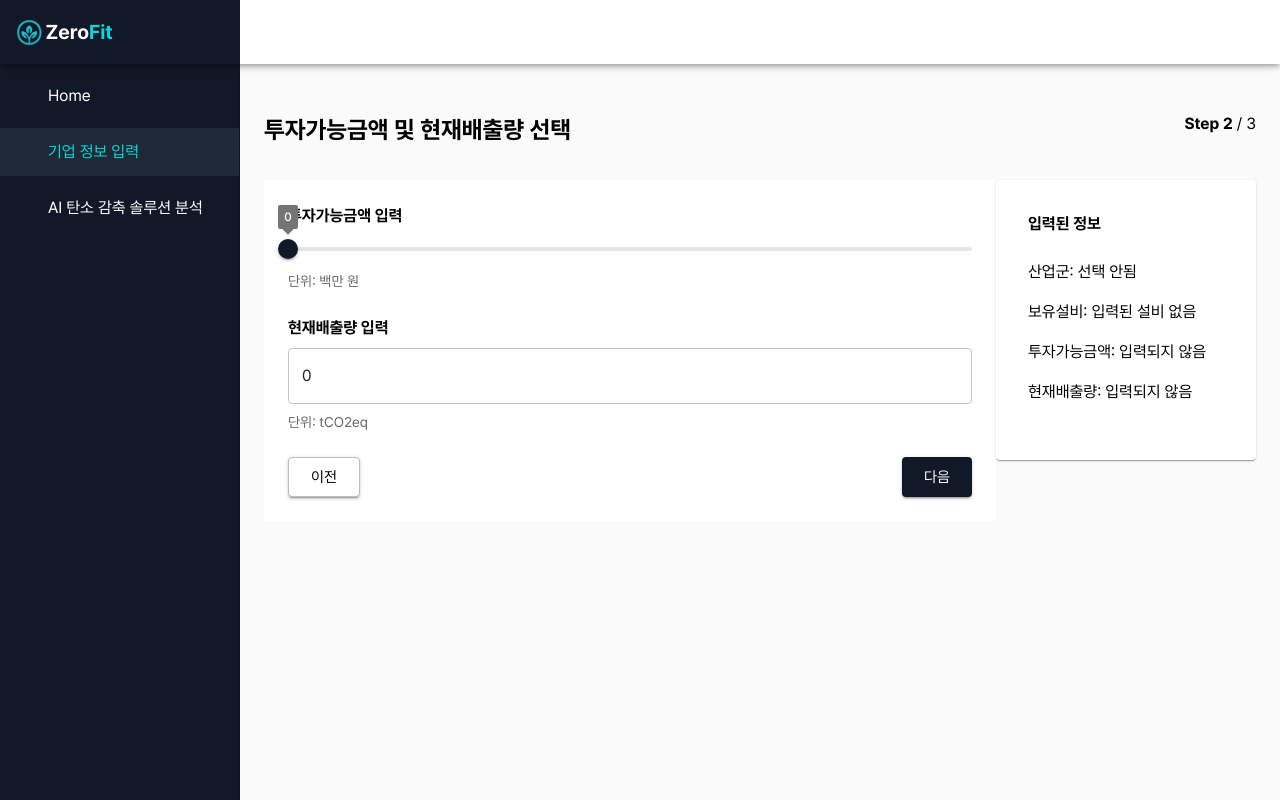
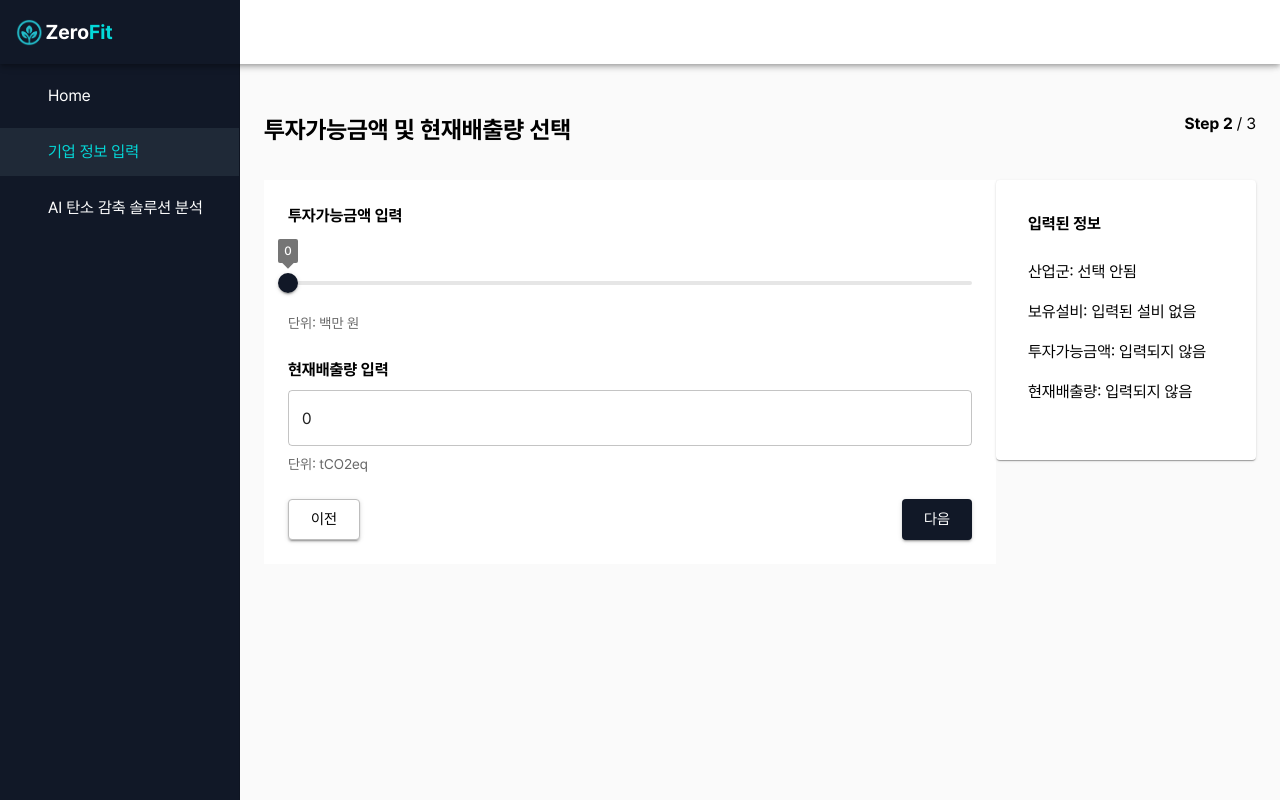
Before and after one commit to 2025-KGU-Capstone-Design/zerofit_frontend, a React (Vite) app: page /company-info/step2 in a window 1280 px wide. Built offline with nearby package versions, Linux system fonts and the light colour scheme; some icons are missing.

Commit message:
style: 슬라이더와 텍스트 사이 간격 조정

```diff
--- a/src/ui/pages/companyInputPage/common/BaseSliderInput.tsx
+++ b/src/ui/pages/companyInputPage/common/BaseSliderInput.tsx
@@ -47,7 +47,7 @@ const BaseSliderInput = ({
 
     return (
         <Box sx={{width: '100%', mb: 2}}>
-            <Typography variant='subtitle1' fontWeight='bold' gutterBottom>
+            <Typography variant='subtitle1' fontWeight='bold' sx={{mb: 5}}>
                 {label}
             </Typography>
             <StyledSlider
@@ -60,7 +60,7 @@ const BaseSliderInput = ({
                 valueLabelFormat={valueLabelFormat}
                 aria-label={label}
             />
-            <Typography variant='body2' color='text.secondary'>
+            <Typography variant='body2' color='text.secondary' sx={{mt: 1}}>
                 단위: {unit}
             </Typography>
         </Box>
```
